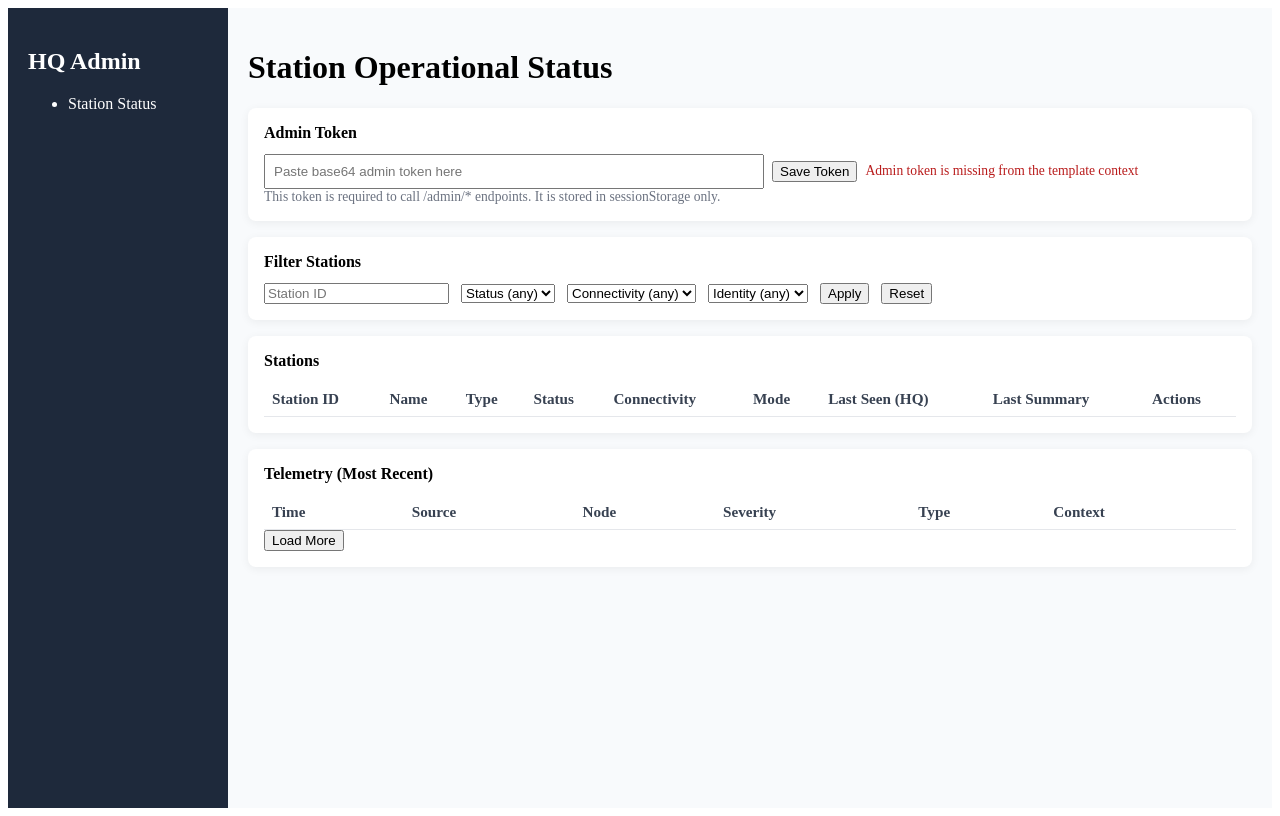
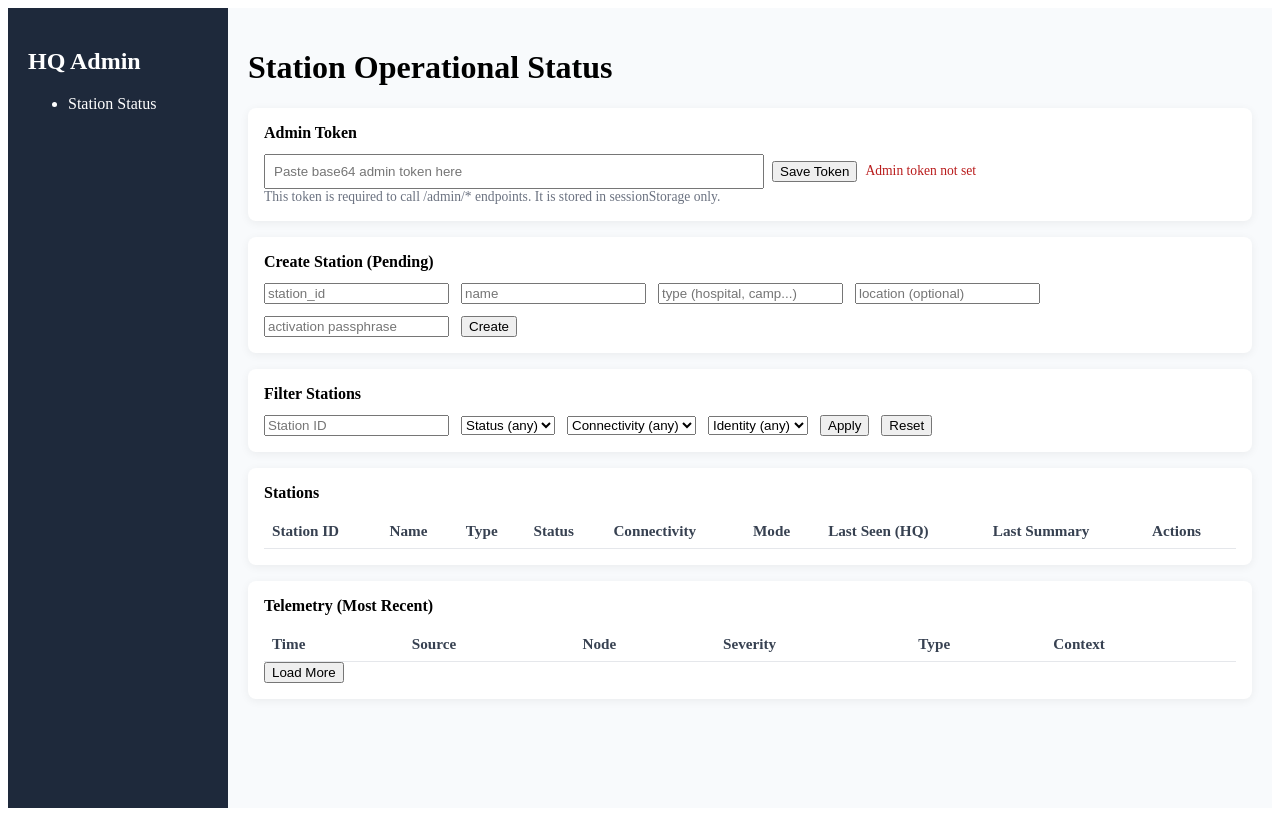
Before and after one commit to paxdriver/KriSYS, a Flask app: page /admin in a window 1280 px wide. Run offline with Flask 3, Linux system fonts and the light colour scheme; lists and menus that the app fills with data are empty; parts of the project's set-up code (start-up, migrations or seed data) failed here and were passed over.

Commit message:
CP: admin_required is now active, admin page allows to save admin token to session storage so still not secured, just the lego blocks for setting up an auth wall across the station create/revoke/ and status views. deprecating window injection hack for admin token and the station_admin_required decorator too if it is not used in the near future. next up, telemetry table filters...

```diff
--- a/krisys-backend/app.py
+++ b/krisys-backend/app.py
@@ -1040,7 +1040,7 @@ def _safe_parse_context_json(raw: str | None) -> dict | None:
 
 
 @app.route("/admin/stations/status", methods=["GET"])
-# @admin_required
+@admin_required
 def admin_station_status():
 	"""
 	Aggregate station operational state for the HQ panel.
@@ -1952,7 +1952,8 @@ def unlock_wallet_endpoint():
 
 # DEV NOTE: move to admin UI in production, requiring admin key to access internally, not exposed by default
 @app.route("/admin/station/create", methods=["POST"])
-@station_admin_required
+@admin_required
+# @station_admin_required # convenience, uses txt file in dev - DEV NOTE: REMOVE THIS
 def admin_station_create():
 	"""
 	DEV / DEV-REMOTE ONLY CAN ACCESS WITHOUT AUTH
@@ -2061,6 +2062,7 @@ def admin_station_create():
 
 # ADMIN: Revoke Station (DEV NOTE: dev control only)
 @app.route("/admin/station/revoke", methods=["POST"])
+@admin_required
 def admin_station_revoke():
 	"""
 	Set station status to 'revoked'.
@@ -2105,6 +2107,7 @@ def admin_station_revoke():
 
 # ADMIN: Reactivate Station
 @app.route("/admin/station/reactivate", methods=["POST"])
+@admin_required
 def admin_station_reactivate():
 	"""
 	Set station status back to 'active'.
--- a/krisys-backend/templates/admin.html
+++ b/krisys-backend/templates/admin.html
@@ -50,6 +50,22 @@
 				<div class="small">
 					This token is required to call /admin/* endpoints. It is stored in sessionStorage only.
 				</div>
+			</div>
+
+			<!-- Create Station -->
+			<div class="card">
+				<div class="card-title">Create Station (Pending)</div>
+
+				<div style="display:flex; gap:12px; flex-wrap:wrap;">
+					<input id="create-station-id" placeholder="station_id" />
+					<input id="create-station-name" placeholder="name" />
+					<input id="create-station-type" placeholder="type (hospital, camp...)" />
+					<input id="create-station-location" placeholder="location (optional)" />
+					<input id="create-station-passphrase" placeholder="activation passphrase" />
+					<button onclick="createStation()">Create</button>
+				</div>
+
+				<div id="create-station-status" class="small"></div>
 			</div>
 
 			<!-- Station Filters -->
@@ -133,11 +149,6 @@
 	</div>
 
 	<script>
-		// DEV NOTE: injected admin token from template served by app.py/admin endpoint
-		window.ADMIN_TOKEN_B64 = "{{ admin_token_b64 }}"
-	</script>
-
-	<script>
 		const ADMIN_TOKEN_KEY = 'krisys_admin_token_b64'
 
 		/**
@@ -145,17 +156,27 @@
 		* (base64(master_private_key.asc)) so this UI can keep working without an
 		* extra fetch. Later we can swap this helper to read from an env or config.
 		*/
-		function seedAdminTokenFromTemplate() {
-			const embedded = window.ADMIN_TOKEN_B64 ?? ''
-			if (!embedded) {
-				throw new Error('Admin token is missing from the template context')
+		function getAdminToken() {
+			//return sessionStorage.getItem(ADMIN_TOKEN_KEY) || ''
+			const token = sessionStorage.getItem(ADMIN_TOKEN_KEY)
+			if (!token) {
+				throw new Error('Admin token not set')
 			}
-			sessionStorage.setItem(ADMIN_TOKEN_KEY, embedded)
-			return embedded
+			return token
 		}
 
-		function getAdminToken() {
-			return sessionStorage.getItem(ADMIN_TOKEN_KEY) || ''
+		function saveAdminToken() {
+
+			const input = document.getElementById('admin-token-input')
+			const value = input?.value?.trim()
+
+			if (!value) {
+				setTokenStatus('Token cannot be empty', true)
+				return
+			}
+
+			sessionStorage.setItem(ADMIN_TOKEN_KEY, value)
+			setTokenStatus('Token saved to session', false)
 		}
 
 		function setTokenStatus(msg, isError) {
@@ -287,10 +308,12 @@
 
 		async function initializeStationTable() {
 			try {
-				const token = seedAdminTokenFromTemplate()
-				const input = document.getElementById('admin-token-input')
-				if (input) input.value = token
-				setTokenStatus('Token loaded from server', false)
+				const existing = getAdminToken()
+				if (existing) {
+					const input = document.getElementById('admin-token-input')
+					if (input) input.value = existing
+					setTokenStatus('Token loaded from session', false)
+				}
 
 				await loadStations()
 				await loadTelemetry()
@@ -376,6 +399,67 @@
 			await loadStations()
 			await loadTelemetry()
 		}
+
+		async function createStation() {
+
+			const token = getAdminToken()
+			const statusEl = document.getElementById('create-station-status')
+
+			const stationId = document.getElementById('create-station-id').value
+			const name = document.getElementById('create-station-name').value
+			const type = document.getElementById('create-station-type').value
+			const location = document.getElementById('create-station-location').value
+			const passphrase = document.getElementById('create-station-passphrase').value
+
+			if (!stationId || !name || !type || !passphrase) {
+				statusEl.textContent = 'Missing required fields'
+				statusEl.style.color = '#b91c1c'
+				return
+			}
+
+			try {
+
+				const res = await fetch('/admin/station/create', {
+					method: 'POST',
+					headers: {
+						'Content-Type': 'application/json',
+						'X-Admin-Token': token
+					},
+					body: JSON.stringify({
+						station_id: stationId,
+						name: name,
+						stype: type,
+						location: location,
+						passphrase: passphrase
+					})
+				})
+
+				const data = await res.json()
+
+				if (!res.ok) {
+					statusEl.textContent = data.error || 'Creation failed'
+					statusEl.style.color = '#b91c1c'
+					return
+				}
+
+				statusEl.textContent = `Station ${stationId} created (pending)`
+				statusEl.style.color = '#065f46'
+
+				// Clear inputs
+				document.getElementById('create-station-id').value = ''
+				document.getElementById('create-station-name').value = ''
+				document.getElementById('create-station-type').value = ''
+				document.getElementById('create-station-location').value = ''
+				document.getElementById('create-station-passphrase').value = ''
+
+				await loadStations()
+				await loadTelemetry()
+
+			} catch (error) {
+				statusEl.textContent = error.message
+				statusEl.style.color = '#b91c1c'
+			}
+		}
 	</script>
 
 </body>
```
